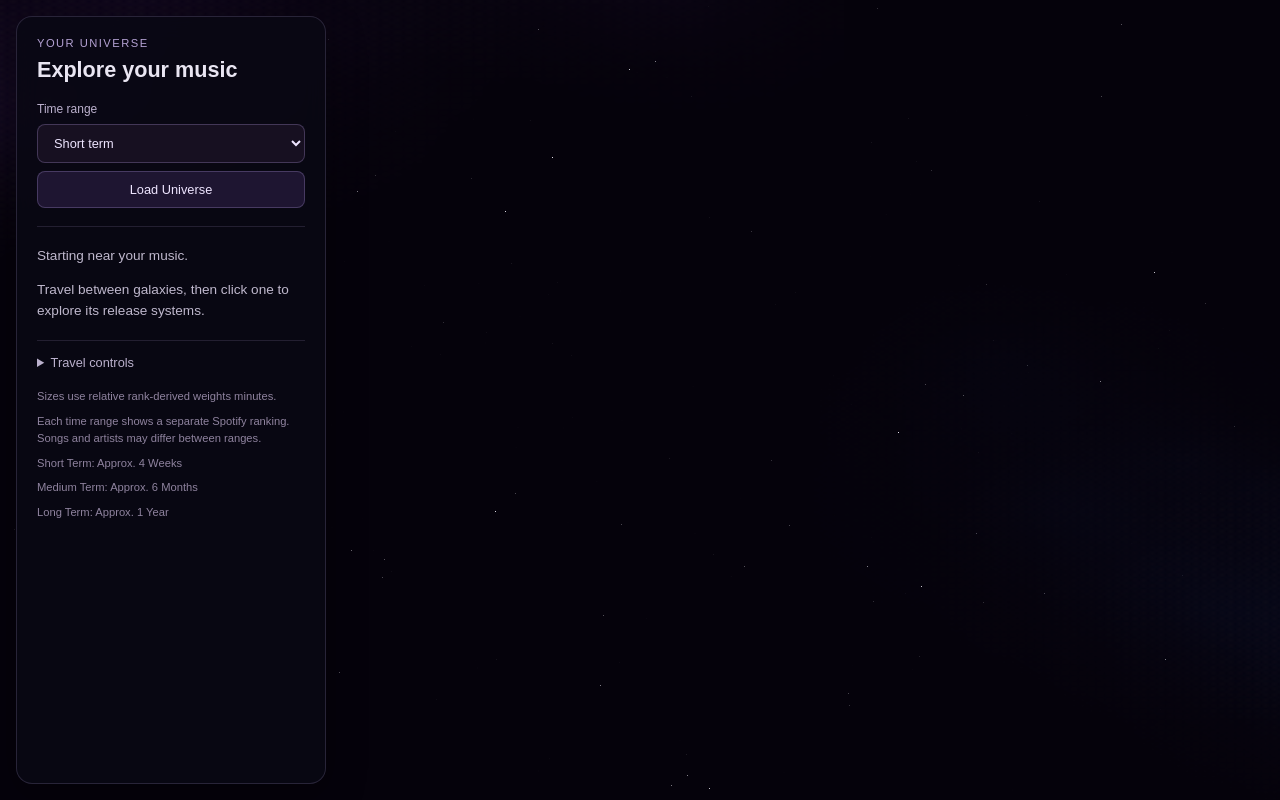
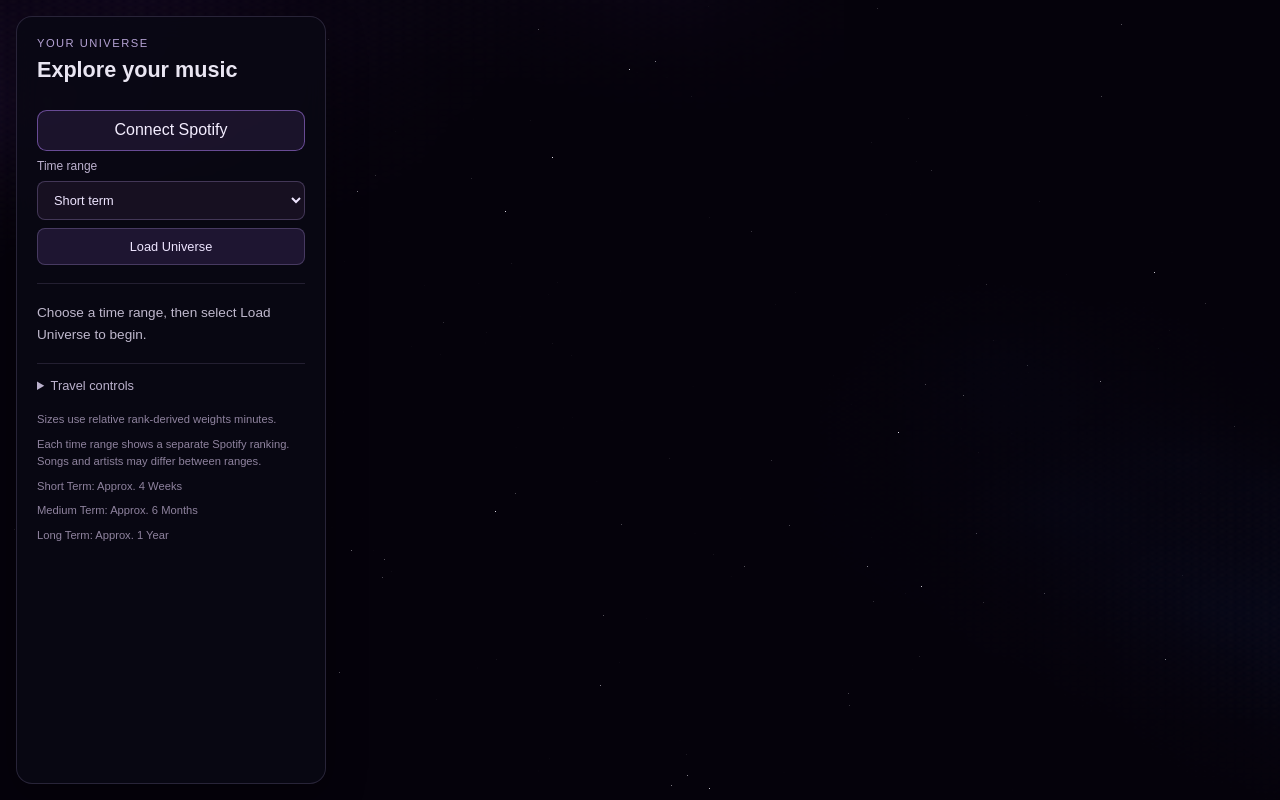
Before and after one commit to keenbiscuit/MuniVerse, a React app in the folder frontend/: page / in a window 1280 px wide. Built offline with nearby package versions, Linux system fonts and the light colour scheme; the HTML template or start-up script is replaced by a standard one.

Commit message:
feat: connect Spotify from the universe panel

```diff
--- a/frontend/src/App.css
+++ b/frontend/src/App.css
@@ -408,3 +408,27 @@
 .universe-info-note p + p {
   margin-top: 8px;
 }
+
+.universe-info-spotify-link {
+  display: inline-flex;
+  align-items: center;
+  justify-content: center;
+  margin-top: 0.5rem;
+  padding: 0.65rem 0.9rem;
+  border: 1px solid rgba(183, 132, 255, 0.5);
+  border-radius: 0.6rem;
+  background: rgba(183, 132, 255, 0.1);
+  color: #f4edff;
+  font: inherit;
+  text-decoration: none;
+}
+
+.universe-info-spotify-link:hover {
+  border-color: #b784ff;
+  background: rgba(183, 132, 255, 0.2);
+}
+
+.universe-info-spotify-link:focus-visible {
+  outline: 2px solid #d8bdff;
+  outline-offset: 3px;
+}
--- a/frontend/src/App.jsx
+++ b/frontend/src/App.jsx
@@ -6,6 +6,7 @@ function App() {
   const [artists, setArtists] = useState([]);
   const [isLoading, setIsLoading] = useState(false);
   const [error, setError] = useState(null);
+  const [hasLoaded, setHasLoaded] = useState(false);
 
   // Keep data-loading settings in App.
   const [timeRange, setTimeRange] = useState("short_term");
@@ -19,6 +20,7 @@ function App() {
     setActiveArtist(null);
     setArtists([]);
     setError(null);
+    setHasLoaded(false);
   }
 
   // Load the universe for the currently selected range.
@@ -30,15 +32,20 @@ function App() {
       const response = await fetch(`/spotify/universe?timeRange=${timeRange}`);
 
       if (!response.ok) {
-        throw new Error("Network response was not ok");
+        throw new Error(`Universe request failed: ${response.status}`);
       }
 
       const data = await response.json();
 
+      if (!Array.isArray(data.artists)) {
+        throw new Error("Universe response did not contain an artists array");
+      }
+
       setArtists(data.artists);
+      setHasLoaded(true);
     } catch (error) {
       console.error("Fetch Error:", error);
-      setError("Could not load artists. Please try again.");
+      setError("Could not load your universe. Please try again.");
     } finally {
       setIsLoading(false);
     }
@@ -53,6 +60,7 @@ function App() {
         setActiveArtist={setActiveArtist}
         timeRange={timeRange}
         isLoading={isLoading}
+        hasLoaded={hasLoaded}
         error={error}
         onTimeRangeChange={handleTimeRangeChange}
         onLoadUniverse={handleLoadUniverse}
--- a/frontend/src/UniverseInfoPanel.jsx
+++ b/frontend/src/UniverseInfoPanel.jsx
@@ -7,6 +7,8 @@ export default function UniverseInfoPanel({
   entryRequest,
   timeRange,
   isLoading,
+  hasLoaded,
+  artistCount,
   error,
   onTimeRangeChange,
   onLoadUniverse,
@@ -53,6 +55,9 @@ export default function UniverseInfoPanel({
       : "";
 
   const releaseType = selectedRelease?.album_type?.replaceAll("_", " ");
+  const trackSpotifyUrl = selectedTrack?.id
+    ? `https://open.spotify.com/track/${encodeURIComponent(selectedTrack.id)}`
+    : null;
 
   return (
     <aside className="universe-info-panel" aria-label="Universe information">
@@ -70,6 +75,12 @@ export default function UniverseInfoPanel({
         className="universe-info-settings"
         aria-label="Universe settings"
       >
+        <a
+          className="universe-info-spotify-link"
+          href="http://127.0.0.1:8080/oauth2/authorization/spotify"
+        >
+          Connect Spotify
+        </a>
         <label htmlFor="time-range">Time range</label>
 
         <select
@@ -115,8 +126,11 @@ export default function UniverseInfoPanel({
       <div className="universe-info-content">
         {!activeArtist && (
           <>
+            {artistCount > 0 ? (
+              <>
                 <p>
-              Starting near <span>{startingArtist?.name ?? "your music"}</span>.
+                  Starting near{" "}
+                  <span>{startingArtist?.name ?? "your music"}</span>.
                 </p>
 
                 {selectedArtist && !entryRequest && (
@@ -127,6 +141,14 @@ export default function UniverseInfoPanel({
                   Travel between galaxies, then click one to explore its release
                   systems.
                 </p>
+              </>
+            ) : !isLoading && !error ? (
+              <p role="status">
+                {hasLoaded
+                  ? "No explorable artist systems were returned for this time range. Choose another range and load your universe again."
+                  : "Choose a time range, then select Load Universe to begin."}
+              </p>
+            ) : null}
           </>
         )}
 
@@ -186,9 +208,20 @@ export default function UniverseInfoPanel({
             </dl>
 
             <p>
-              Each planet represents a song in the returned listening-profile
-              data.
+              Planet size reflects this song's relative rank-derived weight for
+              the selected time range, not listening minutes.
             </p>
+
+            {trackSpotifyUrl && (
+              <a
+                className="universe-info-spotify-link"
+                href={trackSpotifyUrl}
+                target="_blank"
+                rel="noopener noreferrer"
+              >
+                Open in Spotify
+              </a>
+            )}
           </>
         )}
       </div>
--- a/frontend/src/UniverseScene.jsx
+++ b/frontend/src/UniverseScene.jsx
@@ -233,6 +233,7 @@ function UniverseScene({
   setActiveArtist,
   timeRange,
   isLoading,
+  hasLoaded,
   error,
   onTimeRangeChange,
   onLoadUniverse,
@@ -504,6 +505,8 @@ function UniverseScene({
         entryRequest={entryRequest}
         timeRange={timeRange}
         isLoading={isLoading}
+        hasLoaded={hasLoaded}
+        artistCount={artists.length}
         error={error}
         onTimeRangeChange={onTimeRangeChange}
         onLoadUniverse={onLoadUniverse}
```
Also changed, not shown: 1 other file (tests, documents, lock files or other folders). Lines whose indentation alone changed are shown as unchanged.
